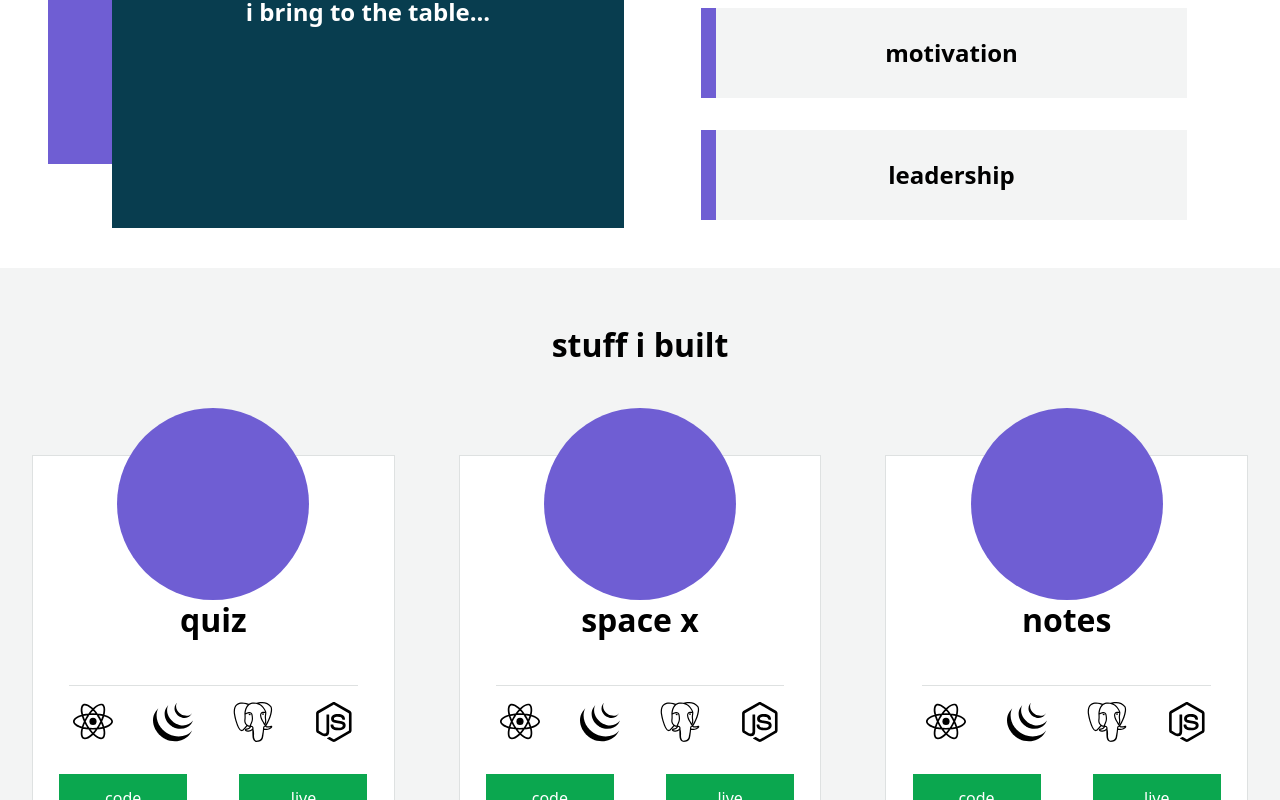
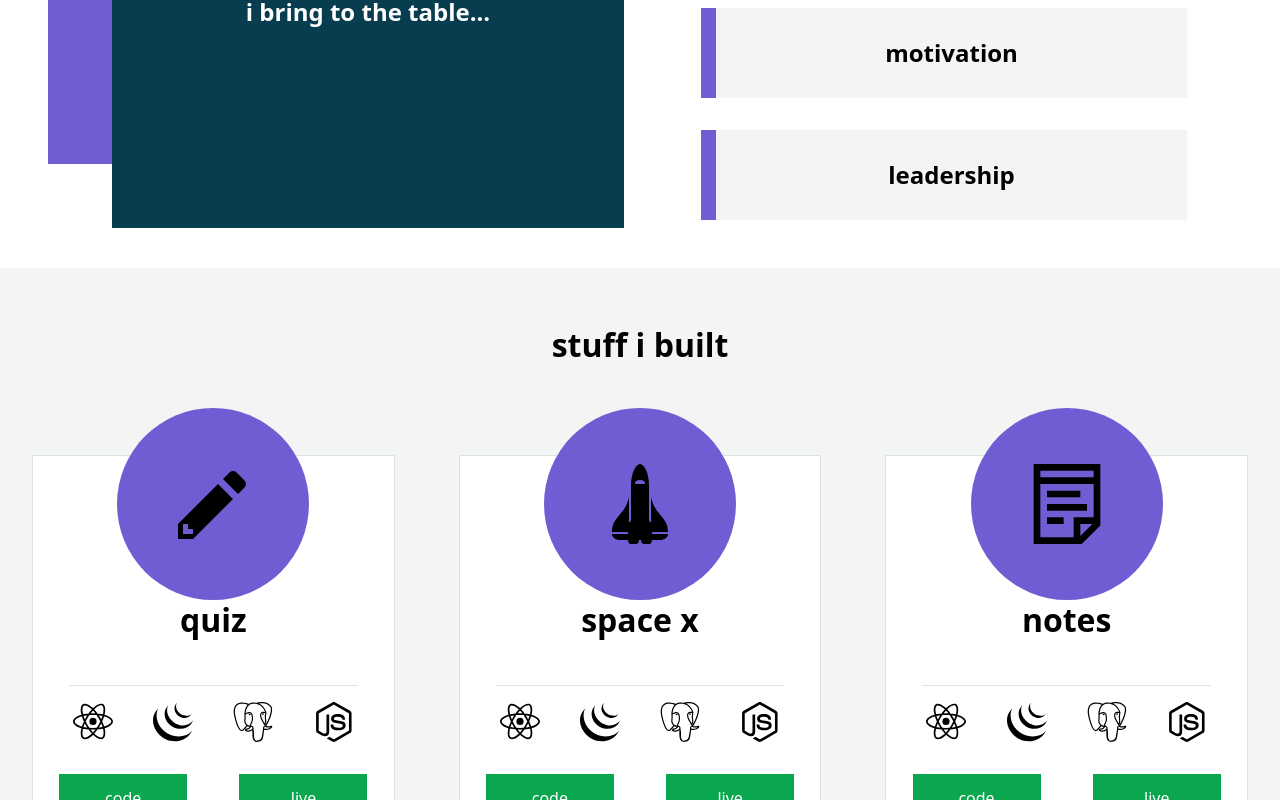
Before and after one commit to jonathanbutler7/portfolio, a React (Create React App) app: page / in a window 1280 px wide. Shown: the part 648-1448 px from the top of the page. Built offline with nearby package versions, Linux system fonts and the light colour scheme; the HTML template or start-up script is replaced by a standard one.

Commit message:
added icons for apps i built

```diff
--- a/src/App.js
+++ b/src/App.js
@@ -7,7 +7,7 @@ function App() {
   return (
     <BrowserRouter>
       {components.map((component) => (
-        <Route path='/' component={component} />
+        <Route path='/' component={component} key={component} />
       ))}
     </BrowserRouter>
   );
--- a/src/components/About.js
+++ b/src/components/About.js
@@ -11,7 +11,7 @@ function About() {
         <h2>with a background as a cellist.</h2>
         <h3>I am looking for a job in software where I can</h3>
         <h3>
-          build intuitive UIs that alleviate a specific pain point & improve
+          build intuitive UIs that alleviate pain points & improve
           peoples' lives.
         </h3>
       </div>
--- a/src/components/Card.js
+++ b/src/components/Card.js
@@ -1,12 +1,18 @@
 import React from 'react';
 import styles from './Card.module.scss';
-import { GrReactjs, GrNode } from 'react-icons/gr';
+import { GrReactjs, GrNode, GrNotes } from 'react-icons/gr';
 import { SiJquery, SiPostgresql } from 'react-icons/si';
+import { FaSpaceShuttle } from 'react-icons/fa'
+import { GoPencil } from 'react-icons/go'
 
 function Card({ title }) {
   return (
     <div className={styles.card}>
-      <div className={styles.circle}></div>
+      <div className={styles.circle}>
+        {title === 'notes' && <GrNotes />}
+        {title === 'quiz' && <GoPencil />}
+        {title === 'space x' && <FaSpaceShuttle style={{transform: 'rotate(-90deg)'}}/>}
+      </div>
       <div className={styles.titleContainer}>
         <h1>{title}</h1>
       </div>
--- a/src/components/Card.module.scss
+++ b/src/components/Card.module.scss
@@ -38,8 +38,15 @@ button {
     border-radius: 100%;
     position: absolute;
     top: -3rem;
+    display: flex;
+    justify-content: center;
+    align-items: center;
     transition: transform .2s;
     background: #6F5ED3;
+    svg {
+        height: 5rem;
+        width: 5rem;
+    }
 }
 
 .titleContainer {
```
Also changed, not shown: src/components/Switch.js (line endings or trailing spaces), 1 other file (tests, documents, lock files or other folders).
